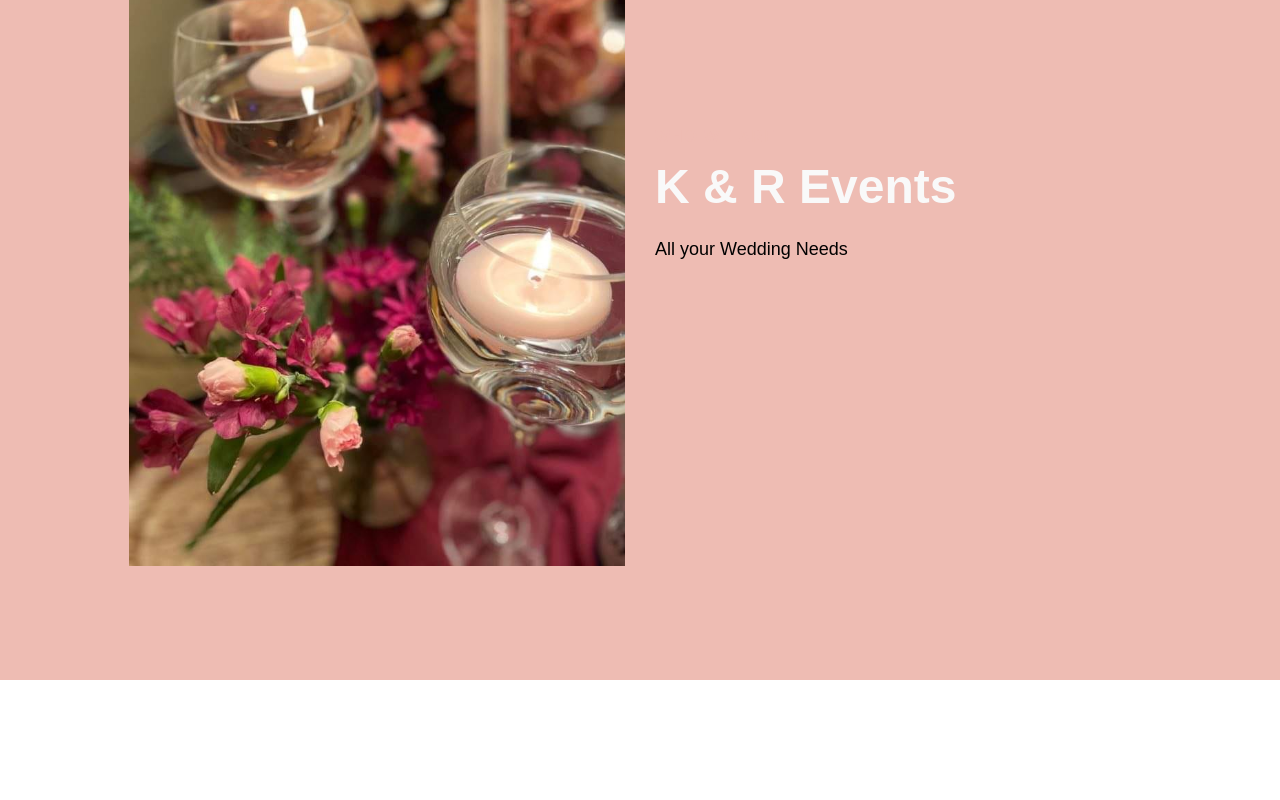
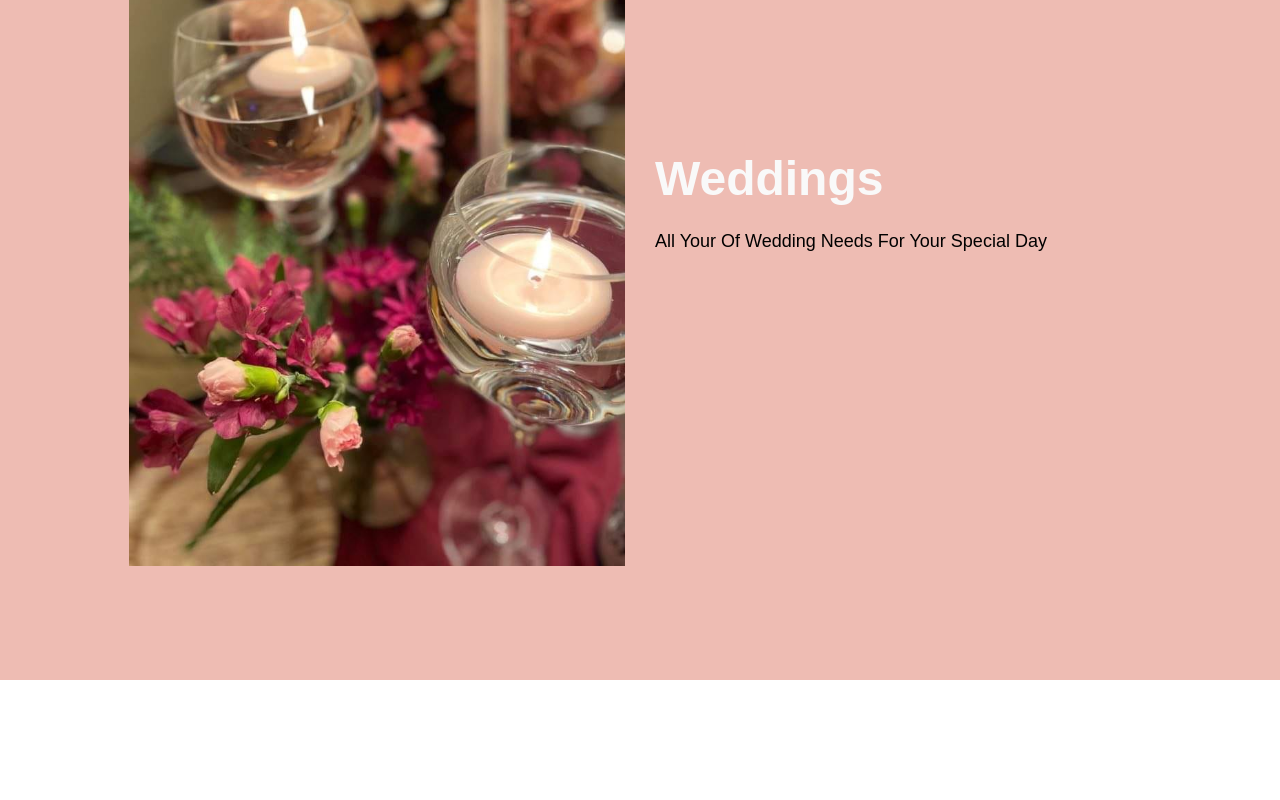
Before and after one commit to DarrenaGray/KandR5StarEvents, a React (Create React App) app in the folder kandr5starevents/: page / in a window 1280 px wide. Shown: the part 1840-2640 px from the top of the page. Built offline with nearby package versions, Linux system fonts and the light colour scheme.

Commit message:
fixed id on objects for routing. changed color fields to display properly. changed some of the copy in objects

```diff
--- a/kandr5starevents/src/InfoSection/Data.js
+++ b/kandr5starevents/src/InfoSection/Data.js
@@ -1,11 +1,11 @@
 export const homeObjOne = {
-  id: "about",
+  id: "home",
   lightBg: true,
-  lightText: true,
+  lightText: false,
   lightTextDesc: true,
   topLine: "Who We Are",
   headLine: "K & R Events",
-  description: "All your Wedding Needs",
+  description: "Provides you with services that makes every event special",
   imgStart: false,
   img: require("../images/Headshot.jpg"),
   alt: "portrait",
@@ -19,25 +19,25 @@ export const homeObjTwo = {
   lightBg: false,
   lightText: true,
   lightTextDesc: true,
-  topLine: "Who We Are",
-  headLine: "K & R Events",
-  description: "All your Wedding Needs",
+  topLine: "",
+  headLine: "Weddings",
+  description: "All Your Of Wedding Needs For Your Special Day",
   imgStart: true,
   img: require("../images/Flowers.jpg"),
   alt: "portrait",
-  dark: false,
+  dark: true,
   primary: true,
   darkText: true,
 };
 
 export const homeObjThree = {
-  id: "about",
+  id: "services",
   lightBg: false,
   lightText: true,
   lightTextDesc: true,
-  topLine: "Who We Are",
-  headLine: "K & R Events",
-  description: "All your Wedding Needs",
+  topLine: "",
+  headLine: "Graduations",
+  description: "Celebrate Your Graduate In Style",
   imgStart: false,
   img: require("../images/Gradimages.jpg"),
   alt: "portrait",
```
